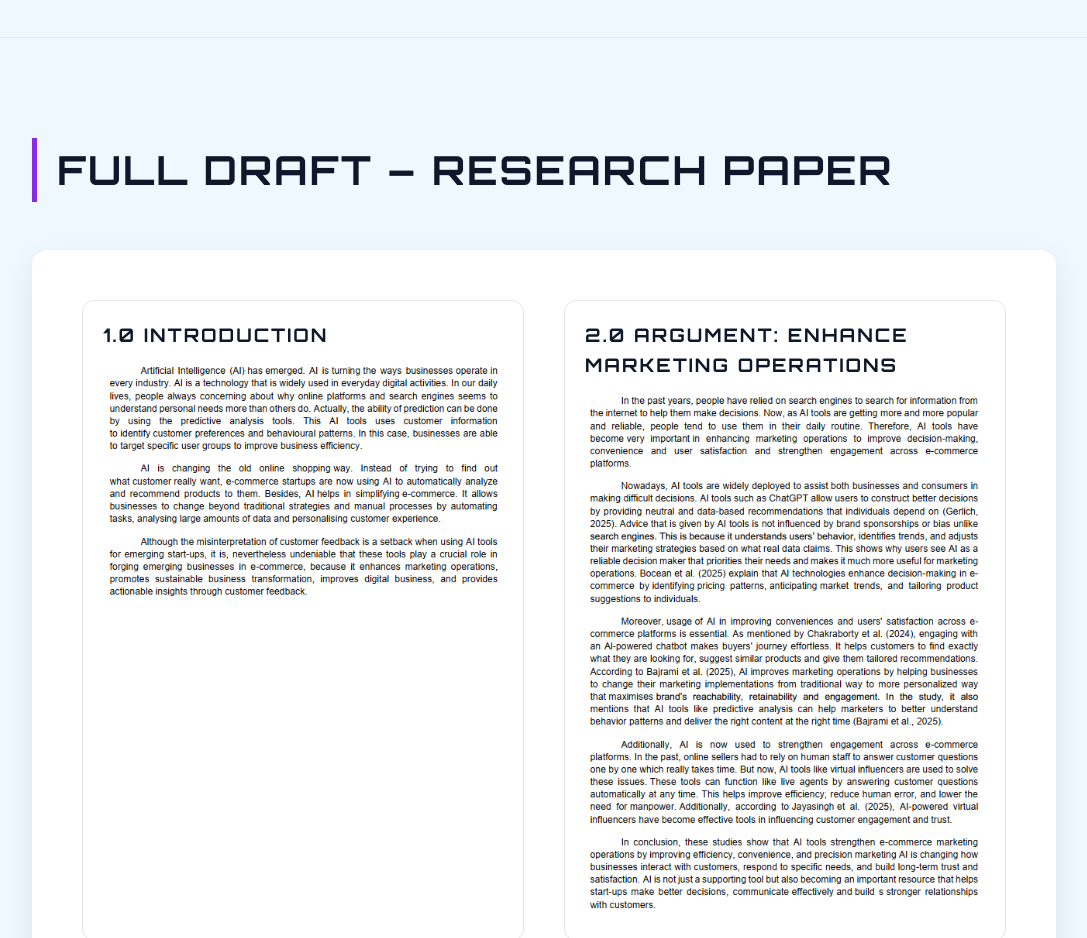
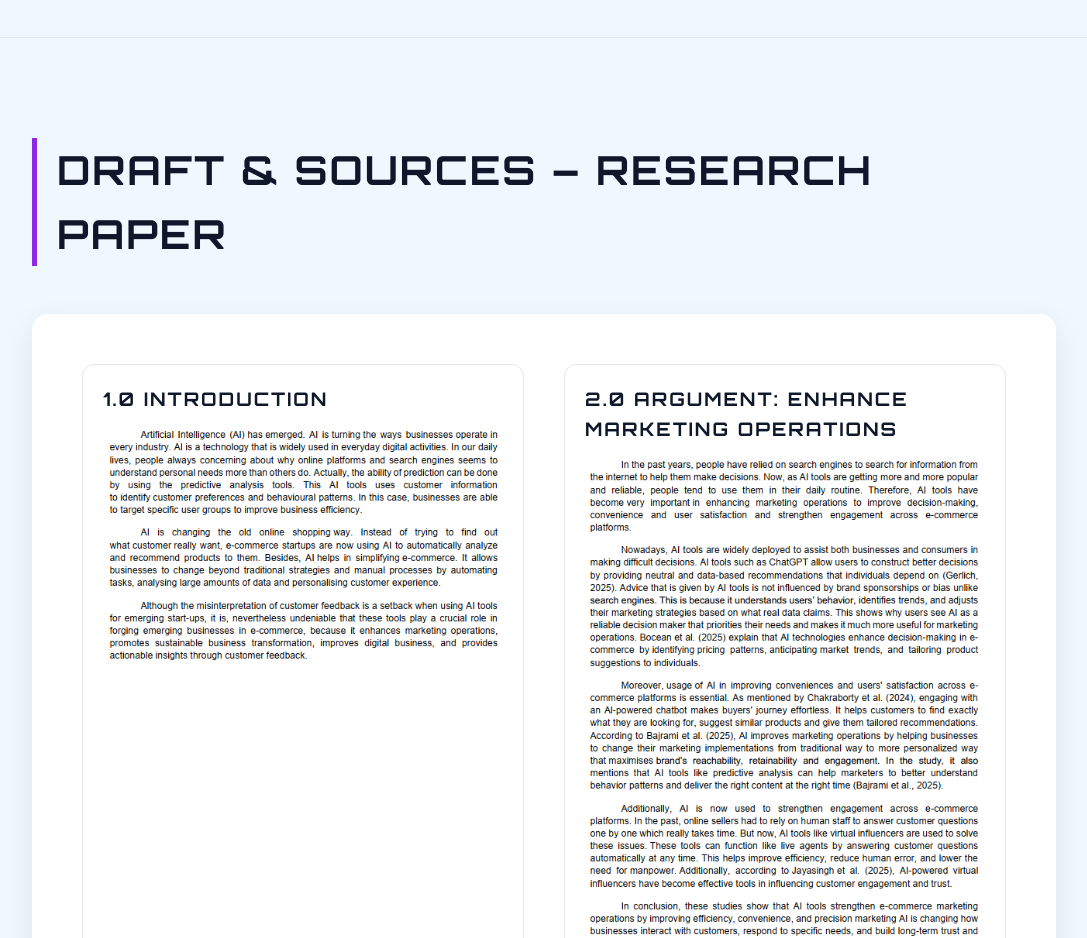
Before and after one commit to yapwancheng-ux/eng1044, a plain HTML site: page index.html in a window 1280 px wide. Shown: the part 5860-6798 px from the top of the page, without its empty margins (96-1183 px from the left). Drawn offline with Linux system fonts and the light colour scheme.

Commit message:
Update index.html

```diff
--- a/index.html
+++ b/index.html
@@ -804,7 +804,7 @@
 
 
 <section id="draft">
-    <h2 class="section-title">Full Draft – Research Paper</h2>
+    <h2 class="section-title">Draft & Sources – Research Paper</h2>
 
     <!-- Main document container -->
     <div style="
```
